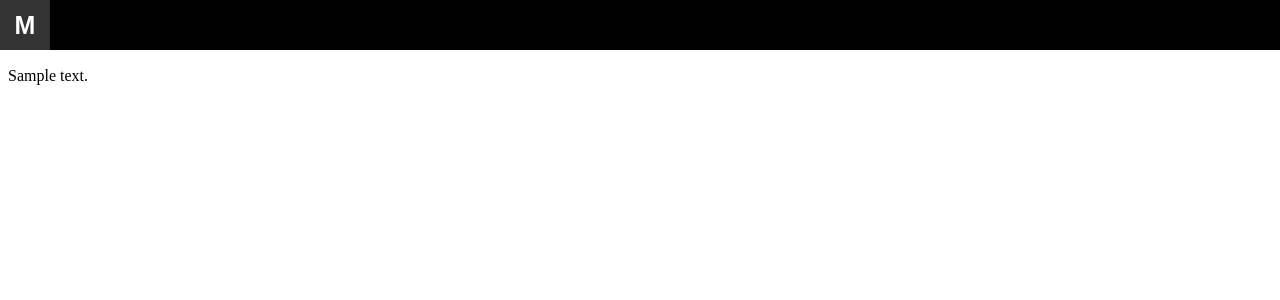
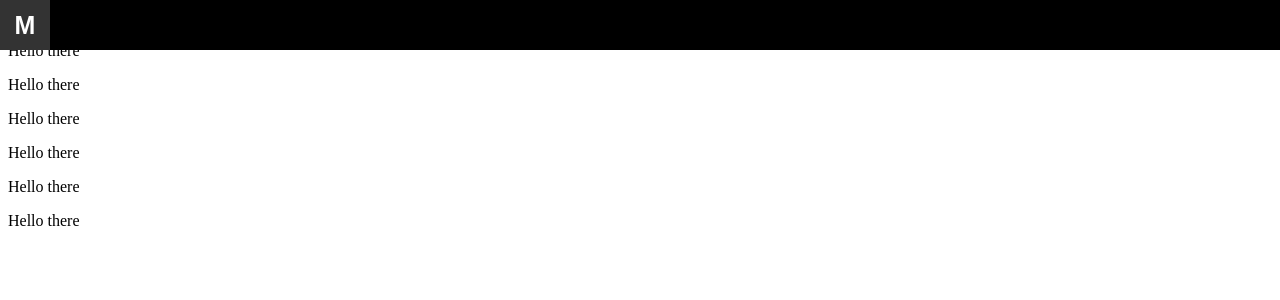
Before and after one commit to on-victorrijks/crypto_ai_blockchain, a Django app: template cryptoAIblockchain/crypto_ai_blockchain/templates/index.html in a window 1280 px wide. Shown: the top 300 px of the page. Run offline with Django 3.2, Linux system fonts and the light colour scheme; the template is opened without the code that fills it: most values are stand-ins (such as "Sample title", 1, 10 or a date in 2020).

Commit message:
CC SELIM

```diff
--- a/cryptoAIblockchain/crypto_ai_blockchain/templates/index.html
+++ b/cryptoAIblockchain/crypto_ai_blockchain/templates/index.html
@@ -2,9 +2,21 @@
 
 {% block title %}Index{% endblock %}
 
-{% block content %}
-{% for entry in blog_entries %}
-    <h2>{{ entry.title }}</h2>
-    <p>{{ entry.body }}</p>
+{% block menuItems_receptor %}
+{% for item in menuItems %}
+<div class="menuItem">
+    <a href="{{item.link}}">{{item.title}}</a>
+</div>
 {% endfor %}
 {% endblock %}
+
+{% block content %}
+<div>
+  <p>Hello there</p>
+  <p>Hello there</p>
+  <p>Hello there</p>
+  <p>Hello there</p>
+  <p>Hello there</p>
+  <p>Hello there</p>
+</div>
+{% endblock %}
--- a/cryptoAIblockchain/crypto_ai_blockchain/templates/ui.html
+++ b/cryptoAIblockchain/crypto_ai_blockchain/templates/ui.html
@@ -15,7 +15,7 @@
         </div>
     </div>
     <div class="UI_MenuItems">
-    {% block menuItems %}{% endblock %}
+    {% block menuItems_receptor %}{% endblock %}
     </div>
 
 
```
